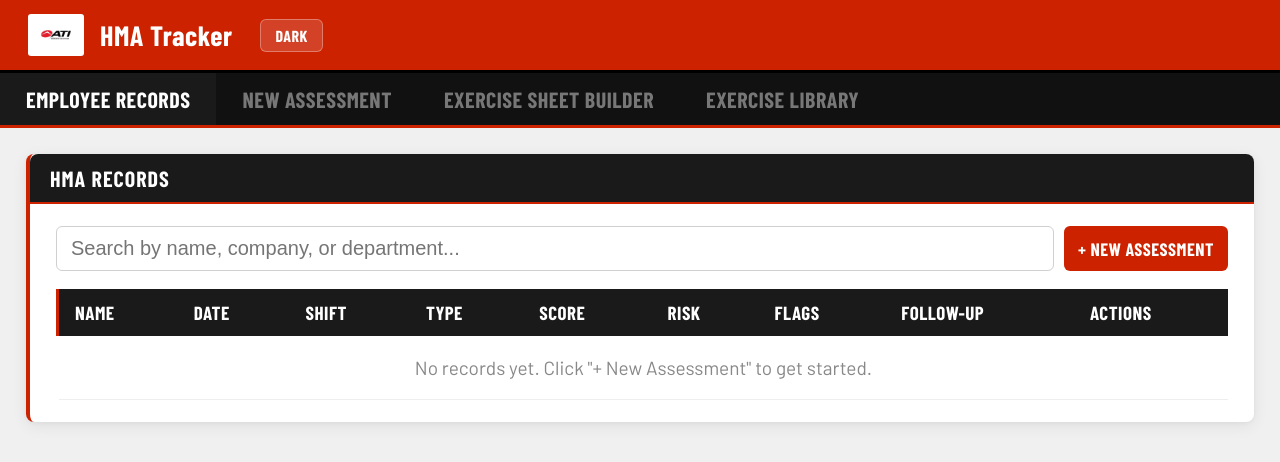
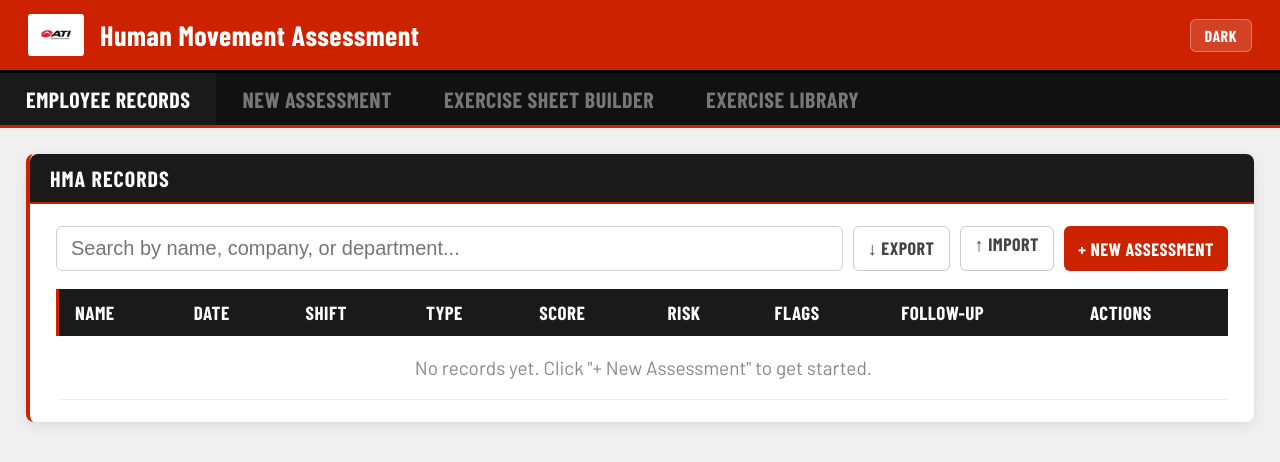
Before and after one commit to Dane-Lee/HMA-Correct-Exercise-Tracker, a website: page index.html in a window 1280 px wide. Drawn offline with nearby package versions, Linux system fonts and the light colour scheme; a web font is replaced by a local one.

Commit message:
JSON export/import, rename header, dark toggle right, hide header from print

```diff
--- a/index.html
+++ b/index.html
@@ -152,10 +152,12 @@ body{font-family:'Barlow',Arial,sans-serif;font-size:22px;background:#1a1a1a;col
 @media print{
   body{background:#fff}
   .no-print{display:none!important}
+  .header{display:none!important}
+  .tabs{display:none!important}
   .print-preview{border:none;padding:10px}
 }
 /* DARK MODE */
-.dark-toggle{background:rgba(255,255,255,.15);color:#fff;border:1px solid rgba(255,255,255,.3);font-family:'Barlow Condensed',sans-serif;font-size:16px;margin-left:12px}
+.dark-toggle{background:rgba(255,255,255,.15);color:#fff;border:1px solid rgba(255,255,255,.3);font-family:'Barlow Condensed',sans-serif;font-size:16px;margin-left:auto}
 .dark-toggle:hover{background:rgba(255,255,255,.28)}
 body.dark{background:#111;color:#d8d8d8}
 body.dark .content{background:#181818}
@@ -221,7 +223,7 @@ body.dark .print-footer{color:#777!important}
 <div class="app">
 <div class="header">
   <div class="header-logo" style="background:#fff;border-radius:3px;padding:3px 10px;"><img src="/images/ati-logo.jpg" alt="ATI Worksite Solutions" style="height:36px;width:auto"></div>
-  <h1>HMA Tracker</h1>
+  <h1>Human Movement Assessment</h1>
   <button class="btn btn-sm dark-toggle" id="dark-toggle" onclick="toggleDark()">Dark</button>
 </div>
 <div class="tabs no-print">
@@ -234,8 +236,10 @@ body.dark .print-footer{color:#777!important}
 <div class="content" id="content-records">
   <div class="card">
     <div class="card-title">HMA Records</div>
-    <div class="search-bar">
+    <div class="search-bar" style="flex-wrap:wrap">
       <input type="text" id="search-input" placeholder="Search by name, company, or department..." oninput="renderTable()">
+      <button class="btn btn-outline btn-sm" onclick="exportRecords()" title="Download all records as a JSON file">↓ Export</button>
+      <label class="btn btn-outline btn-sm" style="cursor:pointer" title="Load records from a previously exported JSON file">↑ Import<input type="file" id="import-input" accept=".json" style="display:none" onchange="importRecords(event)"></label>
       <button class="btn btn-red btn-sm" onclick="showTab('new')">+ New Assessment</button>
     </div>
     <table class="emp-table">
@@ -843,6 +847,45 @@ function toggleDark(){
   document.getElementById('dark-toggle').textContent=dark?'Light':'Dark';
 }
 
+function exportRecords(){
+  if(!records.length){alert('No records to export.');return;}
+  const blob=new Blob([JSON.stringify(records,null,2)],{type:'application/json'});
+  const url=URL.createObjectURL(blob);
+  const a=document.createElement('a');
+  a.href=url;
+  a.download=`hma-records-${new Date().toISOString().split('T')[0]}.json`;
+  document.body.appendChild(a);
+  a.click();
+  document.body.removeChild(a);
+  URL.revokeObjectURL(url);
+}
+
+function importRecords(event){
+  const file=event.target.files[0];
+  if(!file)return;
+  const reader=new FileReader();
+  reader.onload=function(e){
+    try{
+      const imported=JSON.parse(e.target.result);
+      if(!Array.isArray(imported)||!imported.length){alert('No valid records found in this file.');event.target.value='';return;}
+      const existingIds=new Set(records.map(r=>r.id));
+      const newRecs=imported.filter(r=>r.id&&!existingIds.has(r.id));
+      const dupes=imported.length-newRecs.length;
+      if(!newRecs.length){alert(`All ${imported.length} record(s) in this file already exist locally. Nothing imported.`);event.target.value='';return;}
+      const msg=`Import ${newRecs.length} record(s)?${dupes?`\n(${dupes} duplicate(s) skipped)`:''}\n\nThey will be added to your existing records.`;
+      if(!confirm(msg)){event.target.value='';return;}
+      records=[...newRecs,...records];
+      saveRecords();
+      renderTable();
+      alert(`${newRecs.length} record(s) imported successfully.`);
+    }catch(err){
+      alert('Could not read file. Make sure it is a valid HMA export (.json) file.');
+    }
+    event.target.value='';
+  };
+  reader.readAsText(file);
+}
+
 function libCard(ex){
   const src=IMAGE_REGISTRY[ex.id];
   const imgHtml=src?`<img class="lib-img" src="${src}" alt="">`:`<div class="lib-img-placeholder">No image</div>`;
```
